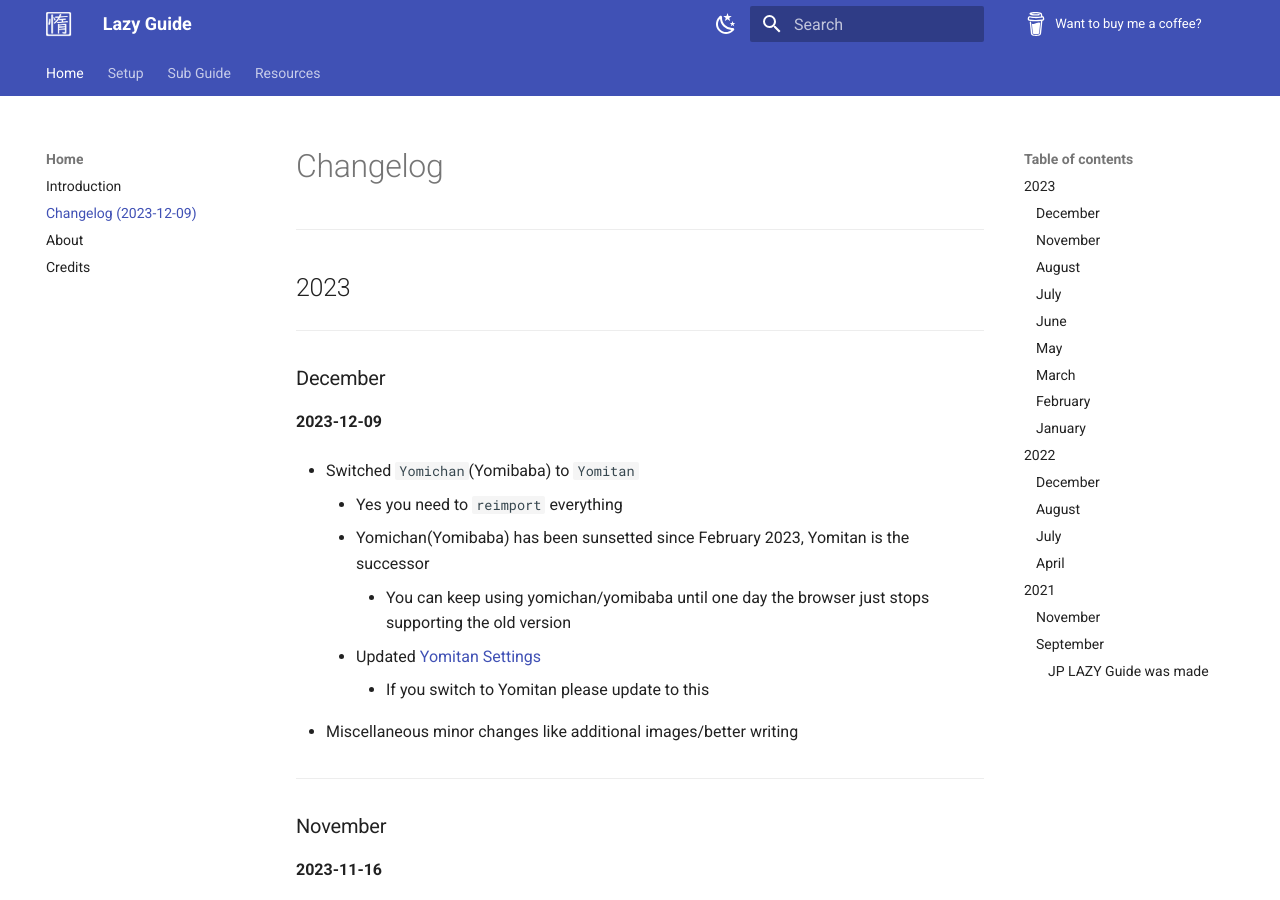
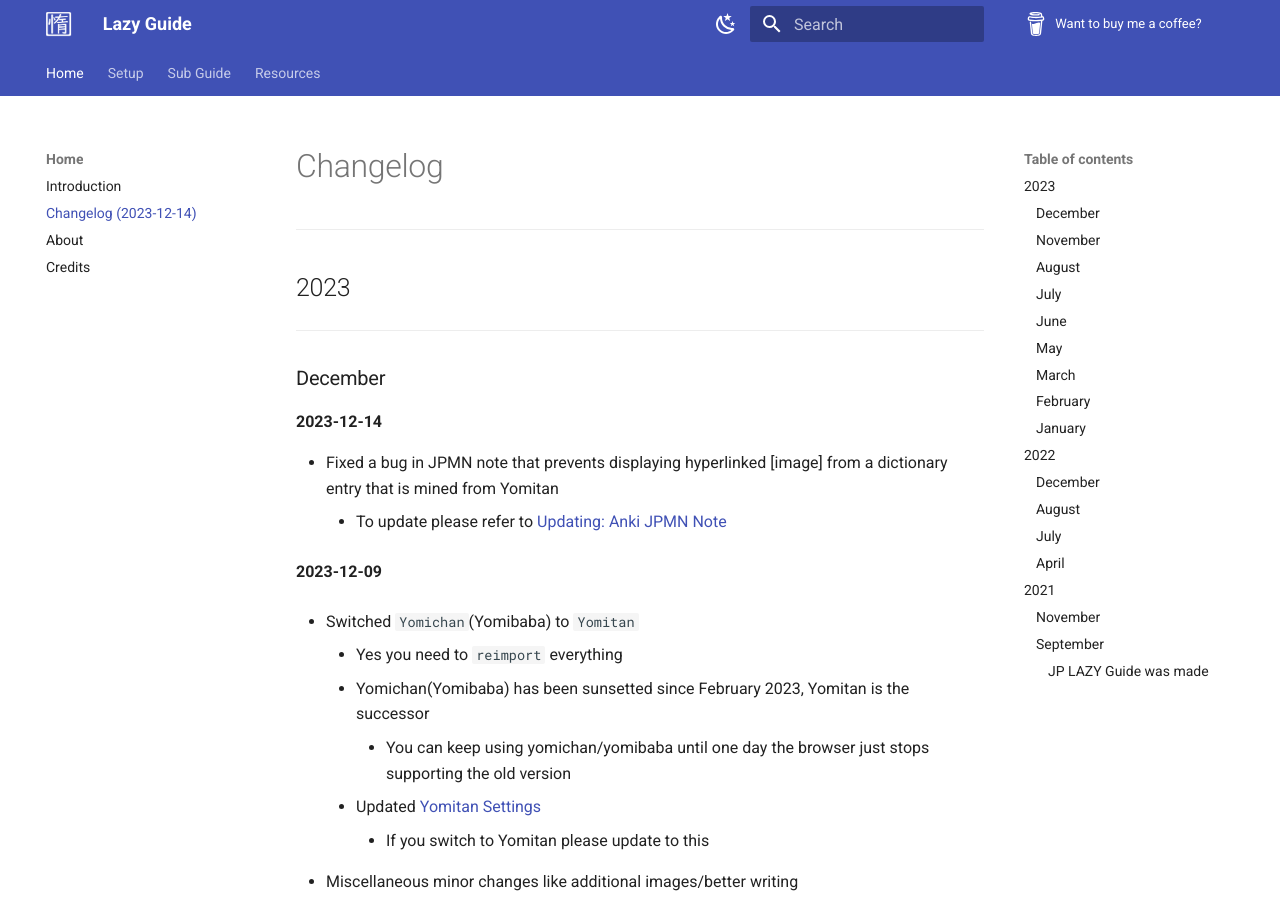
Before and after one commit to Xelieu/xelieu.github.io, an MkDocs documentation site: the page built from docs/jp-lazy-guide/changelog.md, in a window 1280 px wide and 900 px high. Built offline with MkDocs 1.6.1 and Material for MkDocs 9.7.7, drawn with Linux system fonts in a browser that asks for light colours.

Commit message:
$updated info

```diff
--- a/docs/jp-lazy-guide/changelog.md
+++ b/docs/jp-lazy-guide/changelog.md
@@ -11,6 +11,11 @@ hide:
 ---
 
 ### December
+
+**2023-12-14**
+
+- Fixed a bug in JPMN note that prevents displaying hyperlinked [image] from a dictionary entry that is mined from Yomitan
+	- To update please refer to [Updating: Anki JPMN Note](https://xelieu.github.io/jp-lazy-guide/updatingAnkiJPMNNote/#updating-the-jpmn-format)
 
 **2023-12-09**
 
--- a/mkdocs.yml
+++ b/mkdocs.yml
@@ -7,7 +7,7 @@ repo_name: Want to buy me a coffee?
 nav:
   - Home:
     - Introduction: 'jp-lazy-guide/index.md'
-    - Changelog (2023-12-09): 'jp-lazy-guide/changelog.md'
+    - Changelog (2023-12-14): 'jp-lazy-guide/changelog.md'
     - About: 'jp-lazy-guide/about.md'
     - Credits: 'jp-lazy-guide/credits.md'
   - Setup:
```
